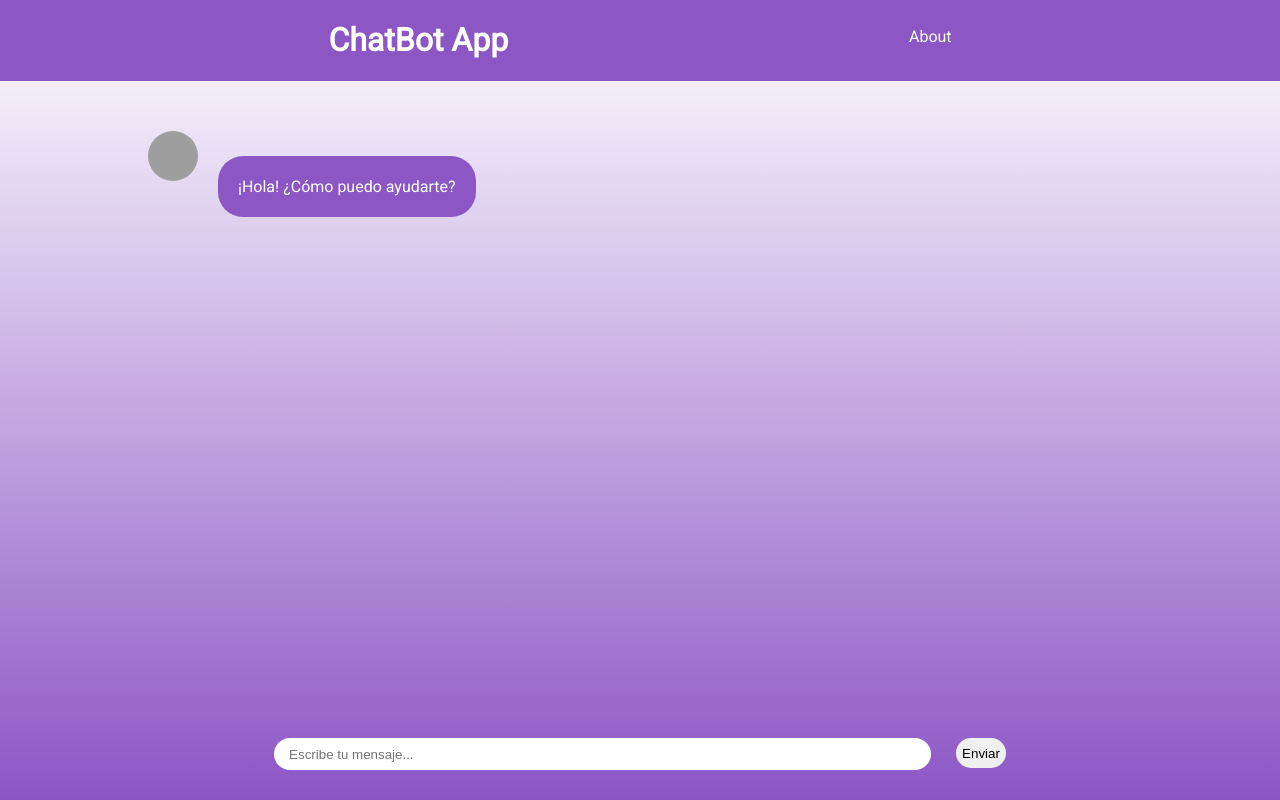
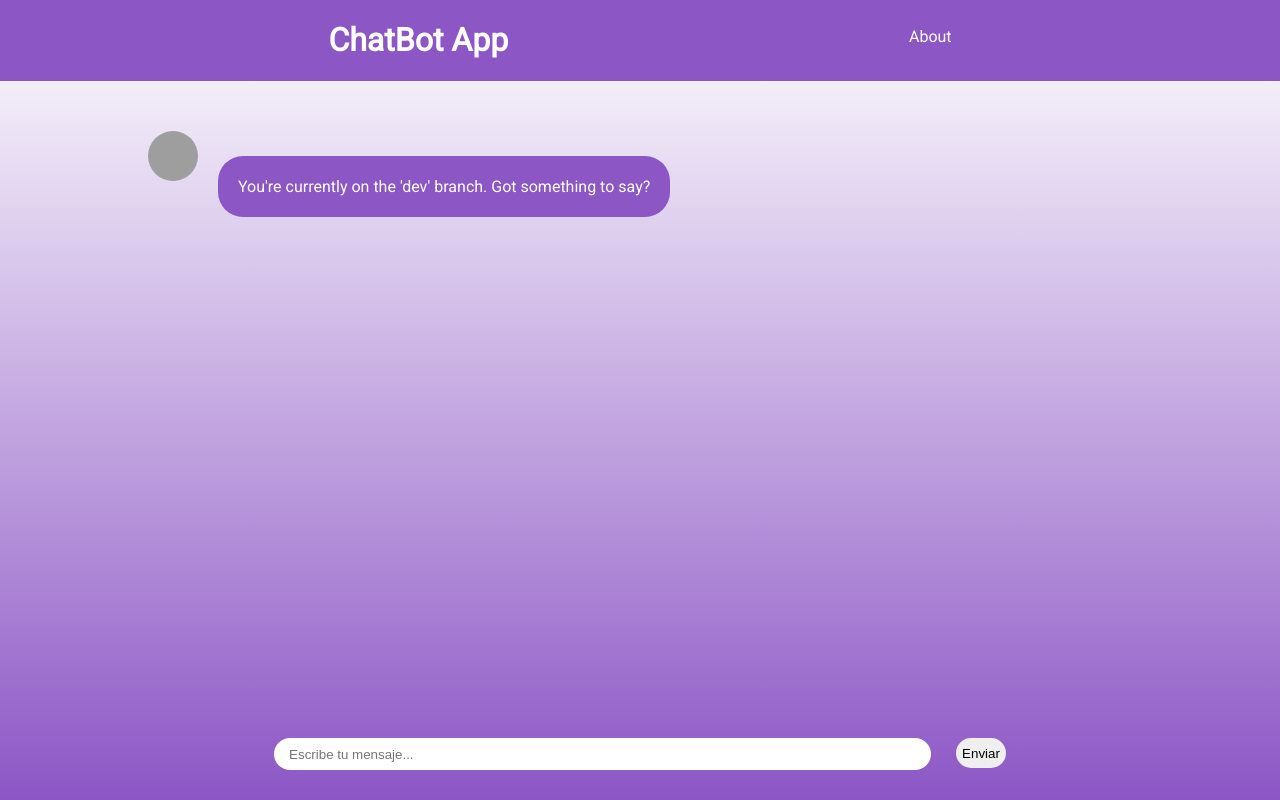
Before and after one commit to Gann4Life/chatbot-ciu, a React (Create React App) app: page / in a window 1280 px wide. Built offline with nearby package versions, Linux system fonts and the light colour scheme; grey boxes are pictures that could not be loaded.

Commit message:
Adjust dev bot attributes

```diff
--- a/src/components/chatbot.js
+++ b/src/components/chatbot.js
@@ -1,5 +1,5 @@
 export const botProfilePicture = "https://avatars.githubusercontent.com/u/56666653?v=4"
-export const welcomeMessage = "¡Hola! ¿Cómo puedo ayudarte?"
+export const welcomeMessage = "You're currently on the 'dev' branch. Got something to say?"
 
 export const getChatbotAnswerFromPrompt = async (prompt) => {
 
```
